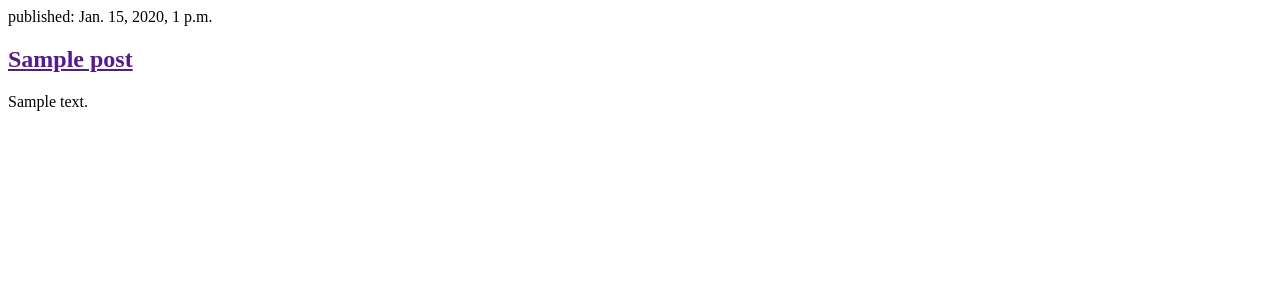
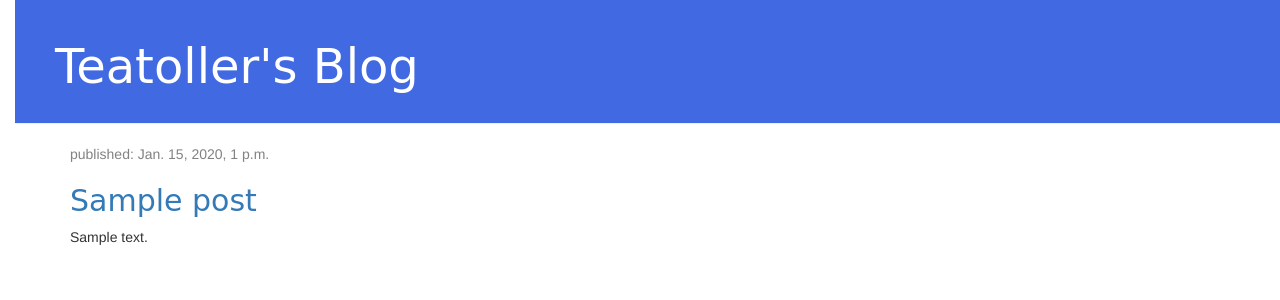
Before and after one commit to Teatoller/djangogirls, a Django app: template blog/templates/blog/post_list.html in a window 1280 px wide. Shown: the top 300 px of the page. Run offline with Django 3.2, Linux system fonts and the light colour scheme; the template is opened without the code that fills it: values that come from a table or form of the project are taken from there, others are empty; tables that the repository leaves empty hold one stand-in row (values such as "Sample post"); some libraries are stand-ins or nearby versions.

Commit message:
[#162685530] Connect templates with extends code

```diff
--- a/blog/templates/blog/post_list.html
+++ b/blog/templates/blog/post_list.html
@@ -1,3 +1,4 @@
+{% extends 'blog/base.html' %}
 {% block content %}
     {% for post in posts %}
         <div class="post">
```
